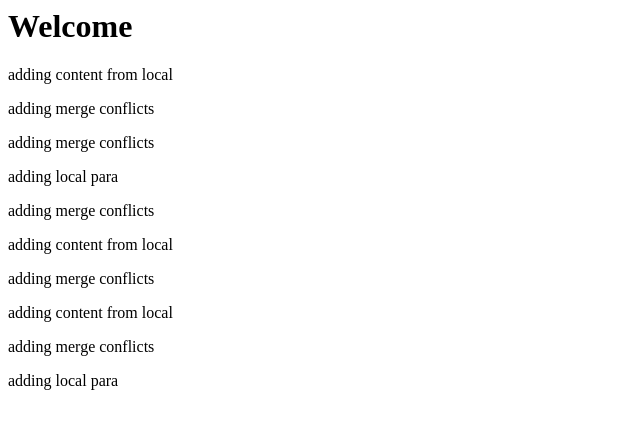
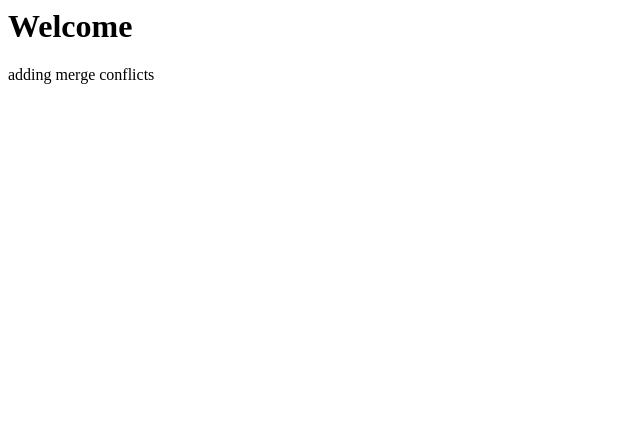
Before and after one commit to ayushgoyal9991/PSI-training, a plain HTML site: page index.html in a window 1280 px wide. Shown: the whole page, without its empty margins (0-640 px from the left). Drawn offline with Linux system fonts and the light colour scheme.

Commit message:
Update index.html

```diff
--- a/index.html
+++ b/index.html
@@ -1,22 +1,6 @@
 <html>
 <body>
 <h1> Welcome </h1>
-
-<p> adding content from local</p>
   <p> adding merge conflicts</p>
-
-<p> adding merge conflicts</p>
-
-<p> adding local para</p>
-
-  <p> adding merge conflicts</p>
-
-
-<p> adding content from local</p>
-  <p> adding merge conflicts</p>
-
-<p> adding content from local</p>
-  <p> adding merge conflicts</p>
-  <p> adding local para</p>
 </body>
 </html>
```
